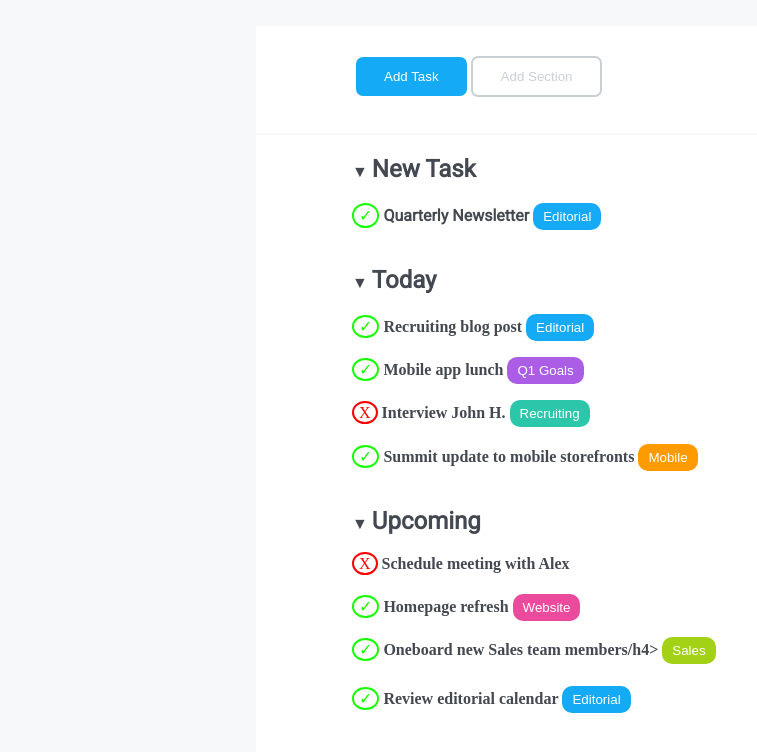
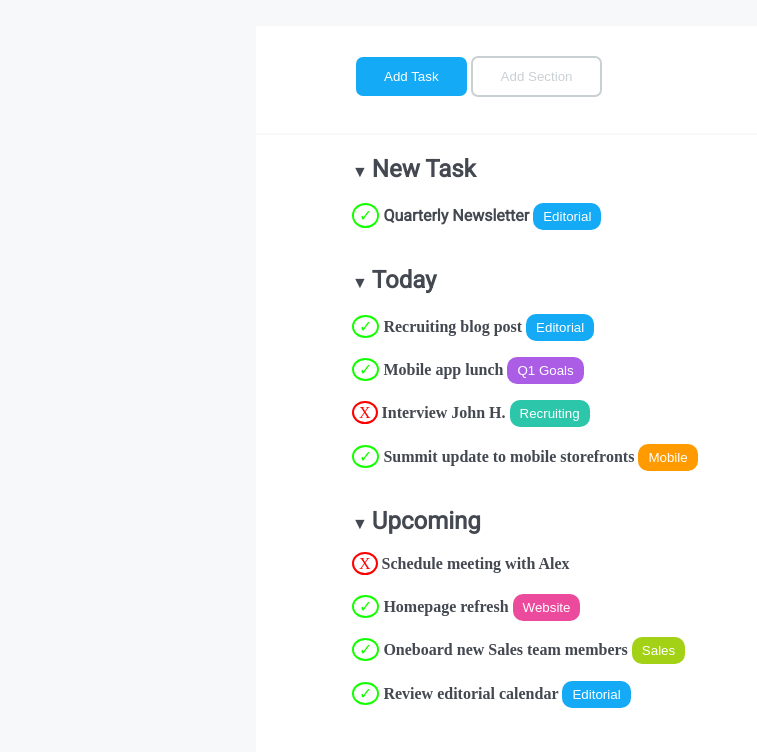
Before and after one commit to N1kola0s/html-css-toboolist, a plain HTML site: page index.html in a window 1280 px wide. Shown: the part 134-886 px from the top of the page, without its empty margins (0-757 px from the left). Drawn offline with Linux system fonts and the light colour scheme.

Commit message:
Add correction h4 - line 129

```diff
--- a/index.html
+++ b/index.html
@@ -118,7 +118,7 @@
             <div>
 
                 <span class="check">&#10003;</span>
-                <h4>Oneboard new Sales team members/h4>
+                <h4>Oneboard new Sales team members</h4>
                 <button class="secondary_button" id="secondgreen" >Sales</button>
 
             </div>
```
